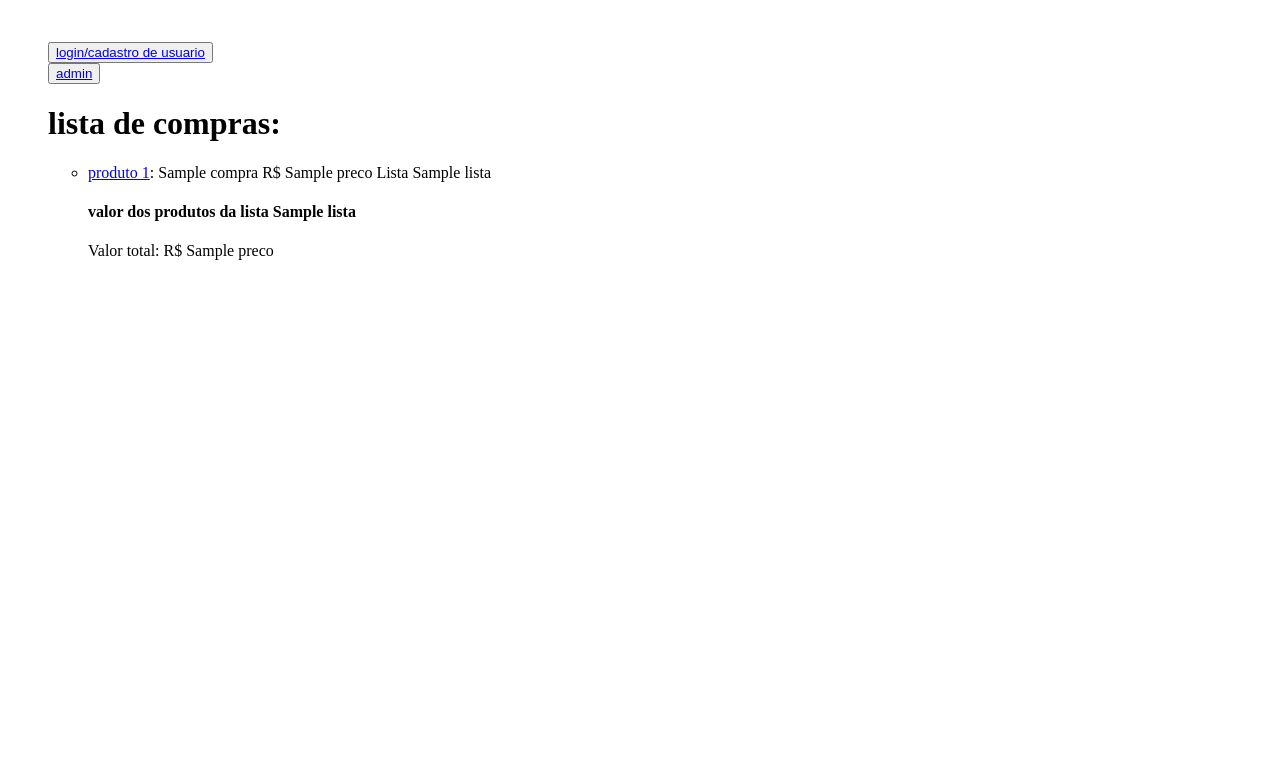
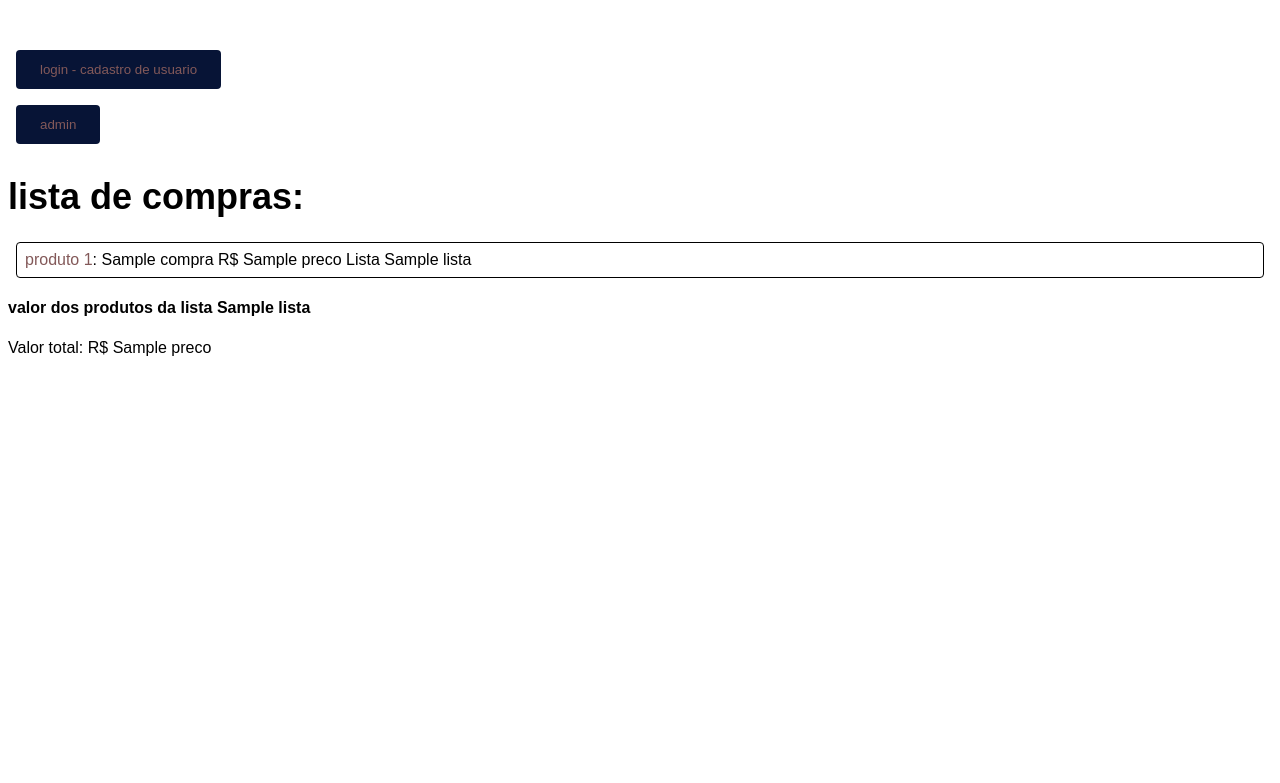
Before and after one commit to j0a0hi4g0/SLC_AV2, a Django app: template projeto/aplicacao/templates/aplicacao/index.html in a window 1280 px wide. Shown: the top 783 px of the page. Run offline with Django 3.2, Linux system fonts and the light colour scheme; the template is opened without the code that fills it: most values are stand-ins (such as "Sample title", 1, 10 or a date in 2020).

Commit message:
commit 13

```diff
--- a/projeto/aplicacao/templates/aplicacao/index.html
+++ b/projeto/aplicacao/templates/aplicacao/index.html
@@ -1,10 +1,14 @@
-{% block body %}
-
-
+{% load static %}
+<!DOCTYPE html>
+<html lang="pt-br">
+<head>
+    <meta charset="UTF-8">
+</head>
+<body>
     <br>
     <ul>
         <button>
-        <a href="{% url 'inicio' %}">login/cadastro de usuario</a>
+            <a href="{% url 'inicio' %}">login - cadastro de usuario</a>
         </button>
         <br>
         <button>
@@ -24,6 +28,51 @@
             <p>Valor total: R$ {{ aplicacao.preco }}</p>
             {% endfor %}
         </ul>
+    </ul>
+<style>
+    body {
+    font-family: Arial, sans-serif;
+}
 
+button {
+    background-color: #071436;
+    padding: 12px 24px;
+    border: none;
+    border-radius: 4px;
+    cursor: pointer;
+    margin: 8px;
+}
 
-{% endblock %}
+button:hover {
+    background-color: #0d0e0d;
+}
+
+h1 {
+    font-size: 36px;
+    font-weight: bold;
+}
+
+ul {
+    list-style-type: none;
+    padding: 0;
+}
+
+li {
+    margin: 8px;
+    padding: 8px;
+    border: 1px solid #000000;
+    border-radius: 4px;
+}
+
+a {
+    color: #835959;
+    text-decoration: none;
+}
+
+a:hover {
+    color: #0413ec;
+}
+
+</style>
+</body>
+</html>
```
Also changed, not shown: projeto/db.sqlite3. Lines whose indentation alone changed are shown as unchanged.
